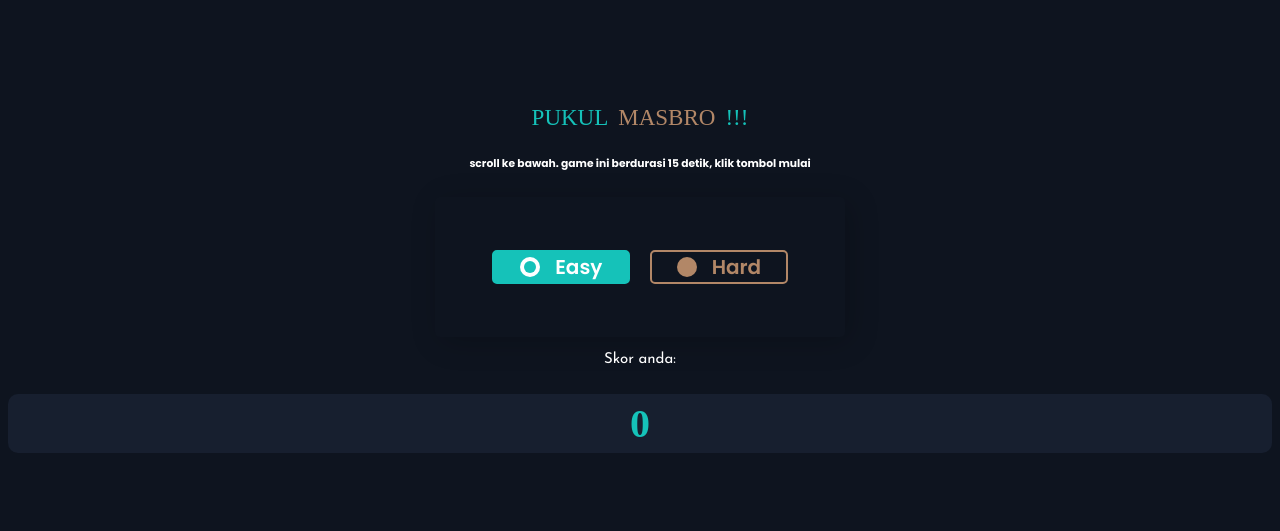
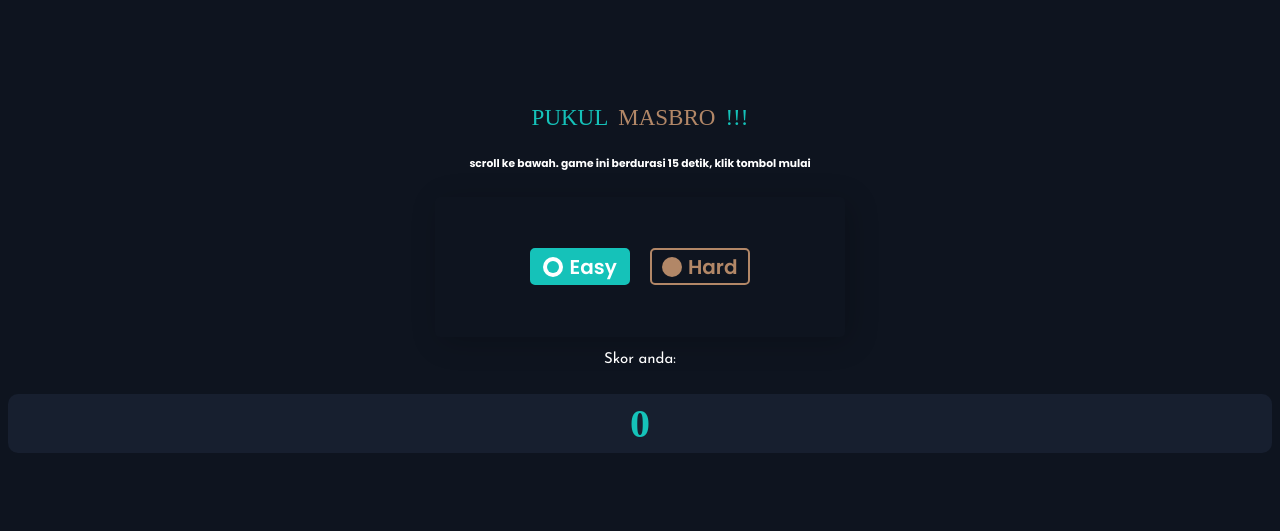
Before and after one commit to Attaftazayn/masbro, a plain HTML site: page index.html in a window 1280 px wide. Shown: the top 531 px of the page. Drawn offline with nearby package versions, Linux system fonts and the light colour scheme; a web font is replaced by a local one.

Commit message:
Update style.css

```diff
--- a/style.css
+++ b/style.css
@@ -158,8 +158,8 @@ button:hover {
 }
 .wrapper .option{
   background: #0e141f;
-  height: 30%;
-  width: 30%;
+  height: 33%;
+  width: 20%;
   display: flex;
   align-items: center;
   justify-content: space-evenly;
@@ -176,6 +176,7 @@ button:hover {
   background: #B28767;
   border-radius: 50%;
   position: relative;
+  margin-right: 5px;
 }
 .wrapper .option .dot::before{
   position: absolute;
```
